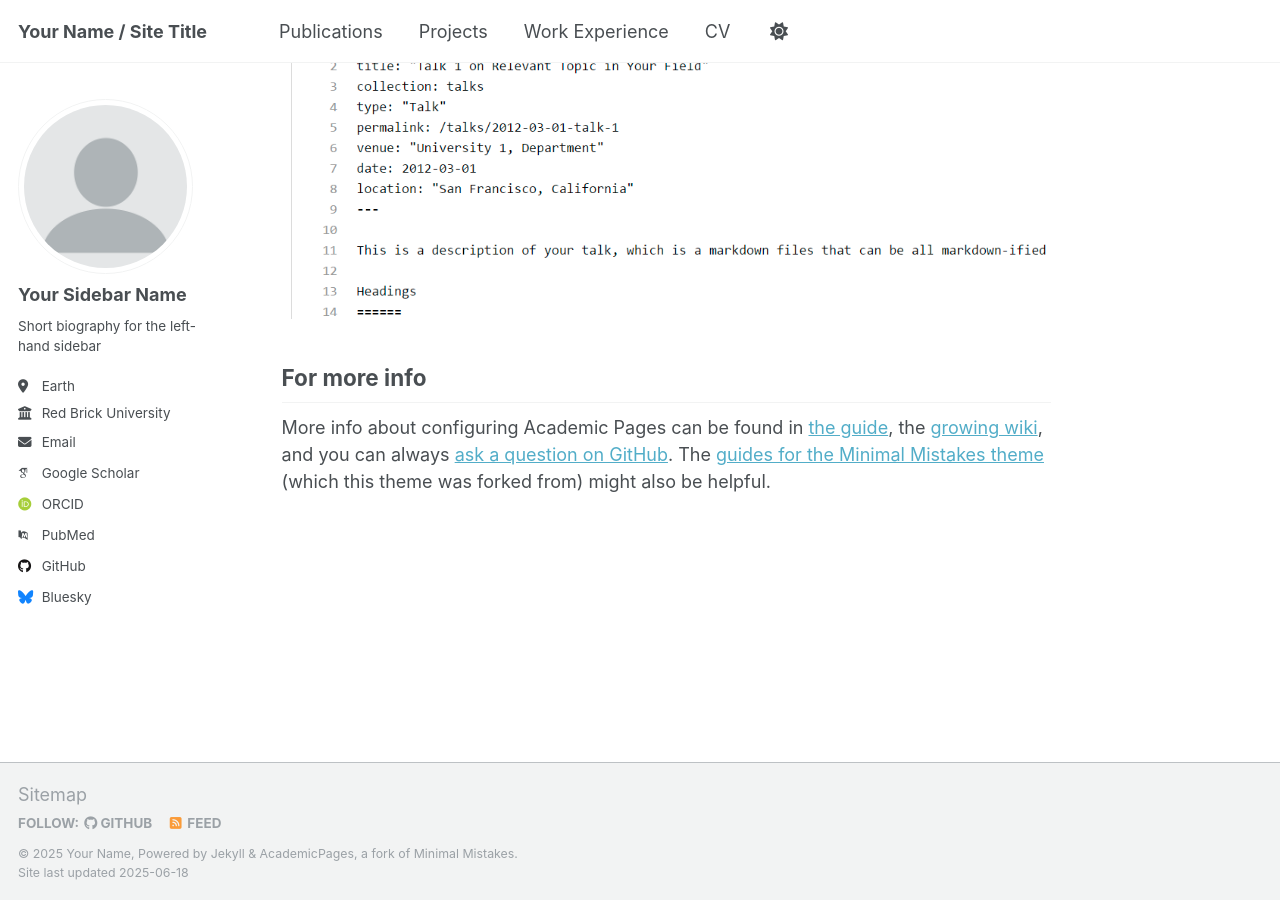
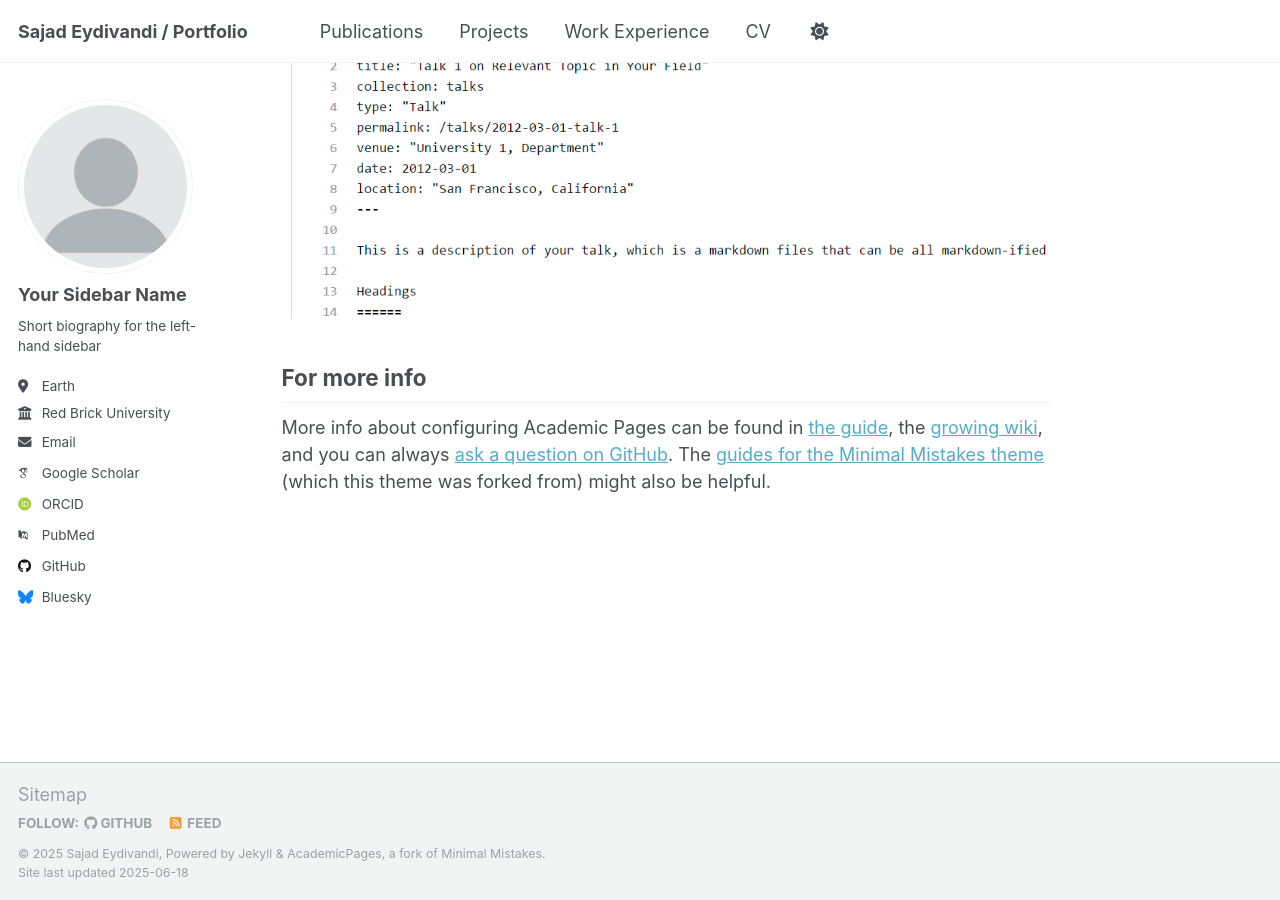
Before and after one commit to SajadEydivandi/SajadEydivandi.github.io, a Jekyll site: the page built from _pages/about.md, in a window 1280 px wide and 900 px high, scrolled down 2636 px. Built offline with Jekyll 4.4.1, drawn with Linux system fonts in a browser that asks for light colours; some web fonts are replaced.

Commit message:
Update _config.yml

```diff
--- a/_config.yml
+++ b/_config.yml
@@ -9,13 +9,13 @@
 # Basic Site Settings
 locale                   : "en-US"
 site_theme               : "default"
-title                    : "Your Name / Site Title"
+title                    : "Sajad Eydivandi / Portfolio"
 title_separator          : "-"
-name                     : &name "Your Name"
-description              : &description "personal description"
-url                      : https://academicpages.github.io # the base hostname & protocol for your site e.g. "https://[your GitHub username].github.io" or if you already have some other page hosted on Github then use "https://[your GitHub username].github.io/[Your Repo Name]"
+name                     : &name "Sajad Eydivandi"
+description              : &description "M.Sc Student of CE at Iran University of Science and Technology (IUST)"
+url                      : https://sajadeydivandi.github.io/ # the base hostname & protocol for your site e.g. "https://[your GitHub username].github.io" or if you already have some other page hosted on Github then use "https://[your GitHub username].github.io/[Your Repo Name]"
 baseurl                  : "" # the subpath of your site, e.g. "/blog"
-repository               : "academicpages/academicpages.github.io"
+repository               : "sajadeydivandi/sajadeydivandi.github.io"
 
 # Site Author - The following control what appear as part of the author content on the side bar.
 #               If a field is blank the icon and link will not appear, otherwise it will be shown.
```
